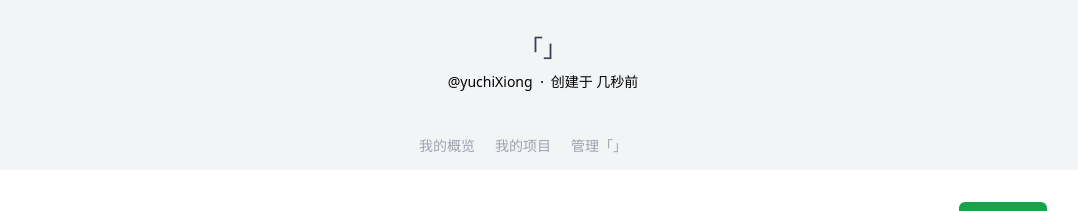
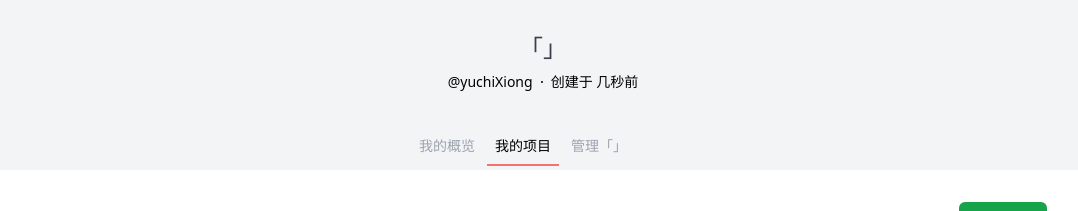
Before and after one commit to yuchiXiong/line, a Next.js app: page /note/1/items in a window 1280 px wide. Shown: the top 211 px of the page, without its empty margins (97-1175 px from the left). Built offline with nearby package versions, Linux system fonts and the light colour scheme; no server answers; what tailwindcss-bg-patterns would draw is missing.

Commit message:
feat: 添加 Note 详情页的 Tab 高亮

```diff
--- a/src/pages/note/[id]/layout.tsx
+++ b/src/pages/note/[id]/layout.tsx
@@ -6,12 +6,14 @@ import dayjs from '@/utils/dayjs';
 import { TNote } from '@/pages/api/notes';
 import { useRouter } from 'next/router';
 import classNames from '@/utils/classnames';
+import linkMatch from '@/utils/linkMatch';
 
 const Layout: React.FC<{
   children: React.ReactNode;
 }> = ({ children }) => {
 
-  const { id } = useRouter().query as { id: string };
+  const router = useRouter();
+  const { id } = router.query as { id: string };
   const [note, setNote] = useState<TNote>({
     title: '',
     id: -1,
@@ -68,7 +70,7 @@ const Layout: React.FC<{
                     classNames(
                       'w-max py-2 px-2 text-sm font-normal leading-5',
                       'focus:outline-none box-border border-b-2 border-solid',
-                      false
+                      linkMatch(router.asPath, category.url)
                         ? 'border-red-400'
                         : 'border-transparent text-gray-400'
                     )
--- /dev/null
+++ b/src/utils/linkMatch.ts
@@ -0,0 +1,5 @@
+const linkMatch = (target: string, source: string) => {
+  return new URL(target, location.href).pathname === new URL(source, location.href).pathname
+}
+
+export default linkMatch;
```
